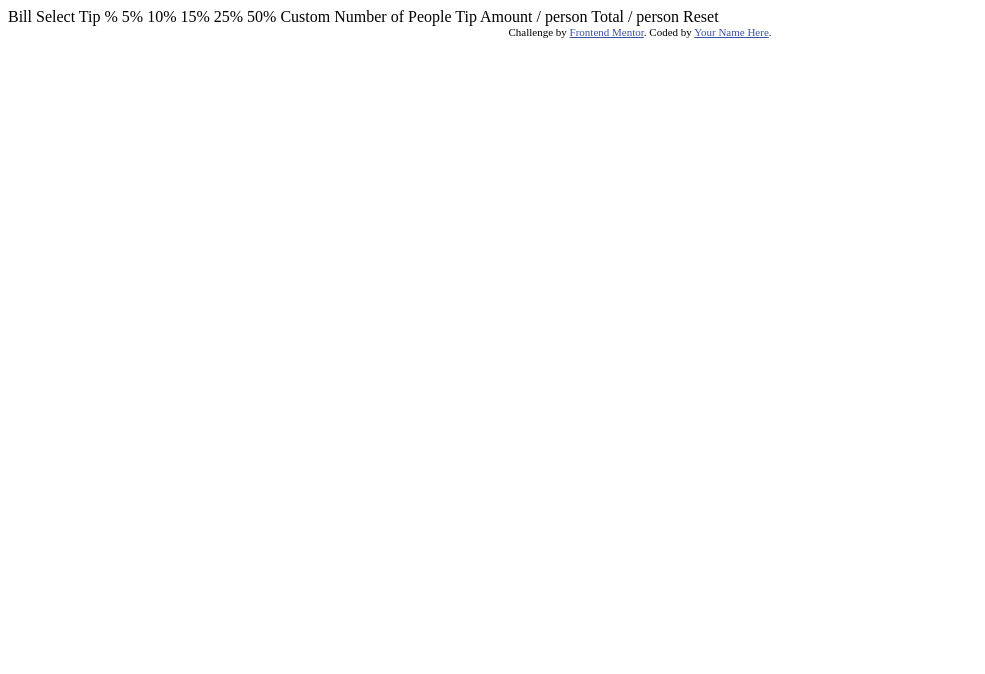
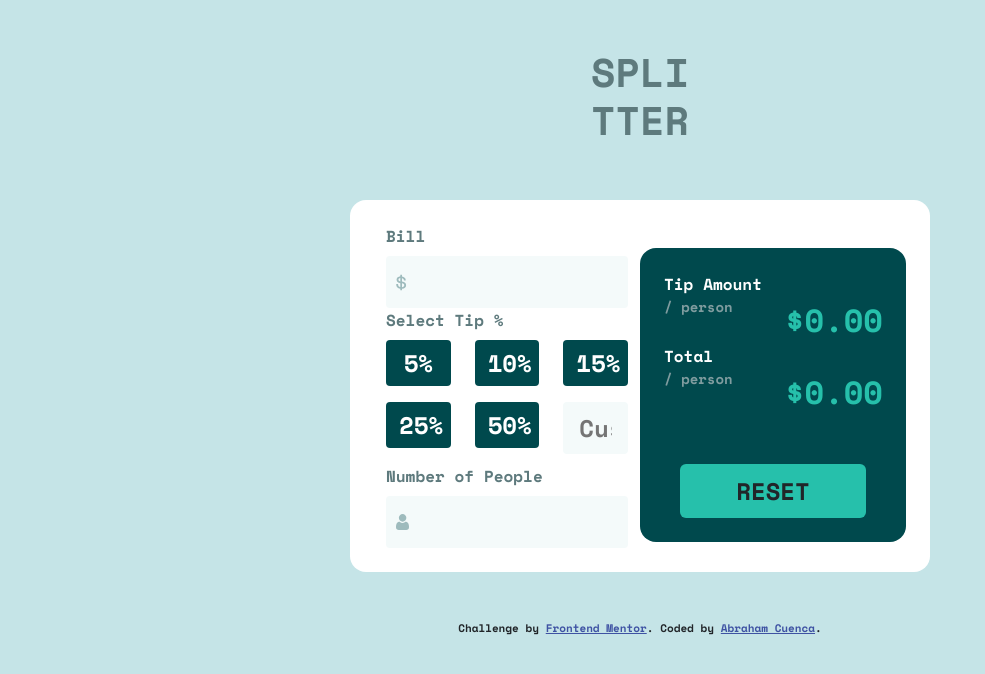
Before and after one commit to abrahamcuenca/tip-calculator, a plain HTML site: page index.html in a window 1280 px wide. Shown: the whole page, without its empty margins (0-985 px from the left). Drawn offline with nearby package versions, Linux system fonts and the light colour scheme.

Commit message:
Implementation

```diff
--- a/index.html
+++ b/index.html
@@ -3,42 +3,103 @@
 <head>
   <meta charset="UTF-8">
   <meta name="viewport" content="width=device-width, initial-scale=1.0"> <!-- displays site properly based on user's device -->
+  <link rel="icon" type="image/png" sizes="32x32" href="./images/favicon-32x32.png">
+  <link rel="stylesheet" href="style.css">
+  <title>Frontend Mentor | Tip calculator app</title>
+  <link href="https://cdn.jsdelivr.net/npm/bootstrap@5.3.1/dist/css/bootstrap.min.css" rel="stylesheet" integrity="sha384-4bw+/aepP/YC94hEpVNVgiZdgIC5+VKNBQNGCHeKRQN+PtmoHDEXuppvnDJzQIu9" crossorigin="anonymous">
+</head>
+<body class="light-grayish-cyan-bg">
+<div class="container light-grayish-cyan-bg">
+  <div class="row">
+    <div class="col-12 my-5">
+      <h1 class="text-center dark-grayish-cyan">SPLI<br>TTER</h1>
+    </div>
+  </div>
 
-  <link rel="icon" type="image/png" sizes="32x32" href="./images/favicon-32x32.png">
+  <div class="row white-bg rounded-4 py-4 px-4 mb-5 mx-md-5 whitebox">
+    <div class="col-12 col-md-6">
+      <div class="row">
+        <div class="col-12 dark-grayish-cyan mb-2">Bill</div>
+        <div class="col-12">
+          <input tabindex="1" class="very-dark-cyan very-light-grayish-cyan-bg font-weight-bold rounded-1 w-100 py-2 px-3 dollar" id="billAmount" type="text">
+        </div>
+      </div>
+      <div class="row">
+        <div class="col-12">
+          <div class="row">
+            <div class="col-12 dark-grayish-cyan mb-2">Select Tip %</div>
+          </div>
+          <div class="row tipButtons" tabindex="3">
+            <div class="col-6 col-md-4">
+              <button class="btn py-1 rounded-1 very-dark-cyan-bg white mb-3 w-100" value="5">5%</button>
+            </div>
+            <div class="col-6 col-md-4">
+              <button class="btn py-1 rounded-1 very-dark-cyan-bg white mb-3 w-100" value="10">10%</button>
+            </div>
+            <div class="col-6 col-md-4">
+              <button class="btn py-1 rounded-1 very-dark-cyan-bg white mb-3 w-100" value="15">15%</button>
+            </div>
+            <div class="col-6 col-md-4">
+              <button class="btn py-1 rounded-1 very-dark-cyan-bg white mb-3 w-100" value="25">25%</button>
+            </div>
+            <div class="col-6 col-md-4">
+              <button class="btn py-1 rounded-1 very-dark-cyan-bg white mb-3 w-100" value="50">50%</button>
+            </div>
+            <div class="col-6 col-md-4">
+              <input class="very-dark-cyan very-light-grayish-cyan-bg w-100 py-2 rounded-1 py-2 px-3" id="customTipAmount" type="text" name="custom" placeholder="Custom">
+            </div>
+          </div>
+        </div>
+      </div>
+      <div class="row">
+        <div class="col-12 dark-grayish-cyan mb-2">
+          Number of People
+        </div>
+        <div class="col-12">
+          <input tabindex="2" class="very-dark-cyan very-light-grayish-cyan-bg py-2 rounded-1 py-2 px-3 w-100 people" id="numberOfPeople" type="text">
+        </div>
+      </div>
+    </div>
 
-  <title>Frontend Mentor | Tip calculator app</title>
+    <div class="col-12 col-md-6">
+      <div class="row">
+        <div class="col-12">
+          <div class="row mt-4">
+            <div class="col-12 very-dark-cyan-bg rounded-4 py-4 px-4">
+              <div class="row">
+                <div class="col-12 white">
+                  Tip Amount
+                </div>
+                <div class="col-6 grayish-cyan small">/ person</div>
+                <div class="col-6 strong-cyan text-end"><span id="tipAmount">$0.00</span></div>
+              </div>
 
-  <!-- Feel free to remove these styles or customise in your own stylesheet 👍 -->
-  <style>
-    .attribution { font-size: 11px; text-align: center; }
-    .attribution a { color: hsl(228, 45%, 44%); }
-  </style>
-</head>
-<body>
+              <div class="row">
+                <div class="col-12 white">
+                  Total
+                </div>
+                <div class="col-6 grayish-cyan small">/ person</div>
+                <div class="col-6 strong-cyan text-end"><span id="totalAmount">$0.00</span></div>
+              </div>
 
-  Bill
+              <div class="row mt-5">
+                <div class="col-12 white d-flex justify-content-center">
+                  <button id="resetButton" class="btn text-uppercase strong-cyan-bg w-100 mx-3 p-2 p-m-3">Reset</button>
+                </div>
+              </div>
+            </div>
+          </div>
+        </div>
+      </div>
+    </div>
+  </div>
+</div>
 
-  Select Tip %
-  5%
-  10%
-  15%
-  25%
-  50%
-  Custom
-
-  Number of People
-
-  Tip Amount
-  / person
-
-  Total
-  / person
-
-  Reset
-
-  <div class="attribution">
-    Challenge by <a href="https://www.frontendmentor.io?ref=challenge" target="_blank">Frontend Mentor</a>.
-    Coded by <a href="#">Your Name Here</a>.
-  </div>
+<div class="attribution mb-5">
+  Challenge by <a href="https://www.frontendmentor.io?ref=challenge" target="_blank">Frontend Mentor</a>.
+  Coded by <a href="https://github.com/abrahamcuenca">Abraham Cuenca</a>.
+</div>
+<script src="https://cdn.jsdelivr.net/npm/bootstrap@5.3.1/dist/js/bootstrap.bundle.min.js" integrity="sha384-HwwvtgBNo3bZJJLYd8oVXjrBZt8cqVSpeBNS5n7C8IVInixGAoxmnlMuBnhbgrkm" crossorigin="anonymous"></script>
+<script src="script.js"></script>
 </body>
 </html>
--- /dev/null
+++ b/script.js
@@ -0,0 +1,70 @@
+let bill;
+let people;
+let percent = 0;
+let total;
+
+const billAmount= document.getElementById('billAmount');
+const numberOfPeople = document.getElementById('numberOfPeople');
+const customTipAmount = document.getElementById('customTipAmount');
+const resetButton = document.getElementById('resetButton');
+const tipButtons = document.querySelector('.tipButtons');
+const tipTotal = document.getElementById('tipAmount');
+const personTotal= document.getElementById('totalAmount');
+
+const calcTip = () => {
+    const billDivided = bill / people ;
+    const tip = (billDivided * percent) / 100;
+    const totalPerPerson = billDivided + tip;
+
+    tipTotal.textContent = new Intl.
+    NumberFormat('en-US', {
+        style: 'currency',
+        currency: 'USD'
+    })
+        .format(tip);
+
+    personTotal.textContent = new Intl.
+    NumberFormat('en-US', {
+        style: 'currency',
+        currency: 'USD'
+    })
+        .format(totalPerPerson)
+}
+
+
+const reset = () => {
+    tipTotal.textContent = "";
+    personTotal.textContent = "";
+    billAmount.value = "";
+    numberOfPeople.value = "";
+    customTipAmount.value = ""
+    bill = 0;
+    people = 0;
+    percent = 0;
+    total = 0;
+}
+
+billAmount.onkeyup = (e) => {
+    bill = e.target.value;
+}
+
+numberOfPeople.onblur = (e) => {
+    people = e.target.value;
+    personTotal.textContent = bill / people;
+}
+
+customTipAmount.onblur = (e) => {
+    percent = e.target.value
+    calcTip();
+}
+
+tipButtons.onclick = (e) => {
+    percent = e.target.value;
+    if (percent && bill && people) {
+        calcTip();
+    }
+}
+
+resetButton.onclick = () => {
+    reset()
+}
--- /dev/null
+++ b/style.css
@@ -0,0 +1,121 @@
+@import url('https://fonts.googleapis.com/css2?family=Space+Mono:wght@700&display=swap');
+
+:root {
+    --strong-cyan: hsl(172, 67%, 45%);
+    --very-dark-cyan: hsl(183, 100%, 15%);
+    --dark-grayish-cyan: hsl(186, 14%, 43%);
+    --grayish-cyan: hsl(184, 14%, 56%);
+    --light-grayish-cyan: hsl(185, 41%, 84%);
+    --very-light-grayish-cyan: hsl(189, 41%, 97%);
+    --white: hsl(0, 0%, 100%);
+}
+
+body {
+    font-family: 'Space Mono', monospace !important;
+}
+
+.attribution { font-size: 11px; text-align: center; }
+.attribution a { color: hsl(228, 45%, 44%); }
+
+.strong-cyan {
+    color: var(--strong-cyan) !important;
+}
+
+.very-dark-cyan {
+    color: var(--very-dark-cyan) !important;
+}
+
+.dark-grayish-cyan {
+    color: var(--dark-grayish-cyan) !important;
+}
+
+.grayish-cyan {
+    color: var(--grayish-cyan) !important;
+
+}
+
+.light-grayish-cyan {
+    color: var(--light-grayish-cyan) !important;
+}
+
+.very-light-grayish-cyan {
+    color: var(--very-light-grayish-cyan) !important;
+}
+
+.white {
+    color: var(--white) !important;
+}
+
+.strong-cyan-bg {
+    background-color: var(--strong-cyan) !important;
+}
+
+.very-dark-cyan-bg {
+    background-color: var(--very-dark-cyan) !important;
+}
+
+.dark-grayish-cyan-bg {
+    background-color: var(--dark-grayish-cyan) !important;
+}
+
+.grayish-cyan-bg {
+    background-color: var(--grayish-cyan) !important;
+
+}
+
+.light-grayish-cyan-bg {
+    background-color: var(--light-grayish-cyan) !important;
+}
+
+.very-light-grayish-cyan-bg {
+    background-color: var(--very-light-grayish-cyan) !important;
+}
+
+.white-bg {
+    background-color: var(--white) !important;
+}
+
+button {
+    font-size: 24px !important;
+    background-color: var(--very-dark-cyan);
+    color: var(--white);
+}
+
+button:active,
+button:focus,
+button:hover
+{
+    background-color: var(--strong-cyan) !important;
+}
+
+input {
+    font-size: 24px !important;
+    background-color: var(--very-light-grayish-cyan) !important;
+    text-align: right;
+    font-weight: bold;
+    border: 0 inset transparent;
+}
+
+.dollar {
+    background-image: url('images/icon-dollar.svg');
+    background-repeat: no-repeat;
+    background-position: left;
+    background-position-x: 10px;
+}
+
+
+.people{
+    background-image: url('images/icon-person.svg');
+    background-repeat: no-repeat;
+    background-position: left;
+    background-position-x: 10px;
+}
+
+#totalAmount,
+#tipAmount {
+    font-size: 32px!important;
+}
+
+.container {
+    max-width: 700px !important;
+}
```
